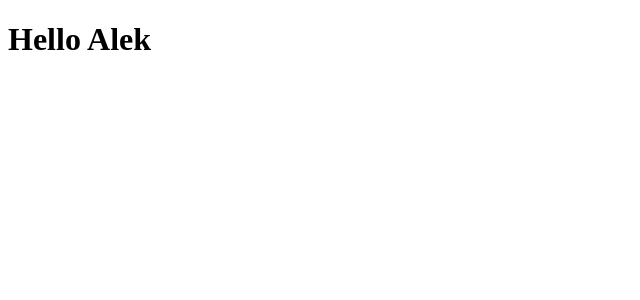
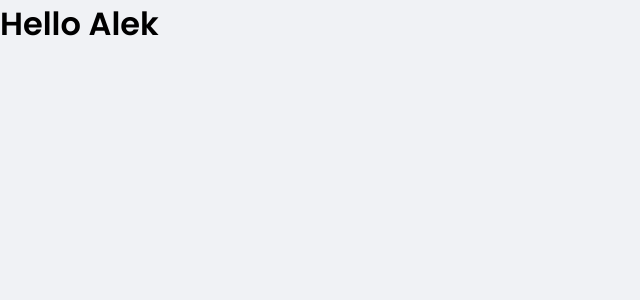
Before and after one commit to tiagodantasfreire/dtmoney, a React (Create React App) app: page / in a window 1280 px wide. Shown: the top 300 px of the page, without its empty margins (0-640 px from the left). Built offline with nearby package versions, Linux system fonts and the light colour scheme.

Commit message:
Global styles

```diff
--- a/public/index.html
+++ b/public/index.html
@@ -1,10 +1,17 @@
 <!DOCTYPE html>
 <html lang="en">
   <head>
+    <link rel="preconnect" href="https://fonts.gstatic.com" crossorigin>
+
     <meta charset="utf-8" />
     <meta name="viewport" content="width=device-width, initial-scale=1" />
 
+    <link rel="preconnect" href="https://fonts.googleapis.com">
+    <link rel="shortcut icon" href="favicon.png" type="image/png">
+
     <title>dtmoney</title>
+
+    <link href="https://fonts.googleapis.com/css2?family=Poppins:wght@400;600&display=swap" rel="stylesheet">
   </head>
   <body>
     <noscript>You need to enable JavaScript to run this app.</noscript>
--- a/src/App.tsx
+++ b/src/App.tsx
@@ -1,7 +1,10 @@
+import { GlobalStyle } from "./styles/global";
+
 export function App() {
   return (
     <div className="App">
       <h1>Hello Alek</h1>
+      <GlobalStyle />
     </div>
   );
 }
--- /dev/null
+++ b/src/styles/global.ts
@@ -0,0 +1,52 @@
+import { createGlobalStyle } from 'styled-components';
+
+export const GlobalStyle = createGlobalStyle`
+  :root {
+    --background: #f0f2f5;
+    --red: #e52e4d;
+    --blue: #5429cc;
+    --blue-light: #6933ff;
+    --text-title: #363f5f;
+    --text-body: #969cb3;
+    --shape: #ffffff;
+  }
+
+  * {
+    margin: 0;
+    padding: 0;
+    box-sizing: border-box;
+  }
+
+  html {
+    @media (max-width: 1080px) {
+      font-size: 93.75%;
+    }
+
+    @media (max-width: 720px) {
+      font-size: 87.5%;
+    }
+  }
+
+  body {
+    background-color: var(--background);
+    -webkit-font-smoothing: antialised;
+  }
+
+  body, textarea, input, button {
+    font-family: 'Poppins', sans-serif;
+    font-weight: 400;
+  }
+
+  h1, h2, h3, h4, h5, h6, strong {
+    font-weight: 600;
+  }
+
+  button {
+    cursor: pointer;
+  }
+
+  [disabled] {
+    opacity: 0.6;
+    cursor: not-allowed;
+  }
+`;
```
Also changed, not shown: package.json (+12 -10 lines), 1 other file (tests, documents, lock files or other folders).
